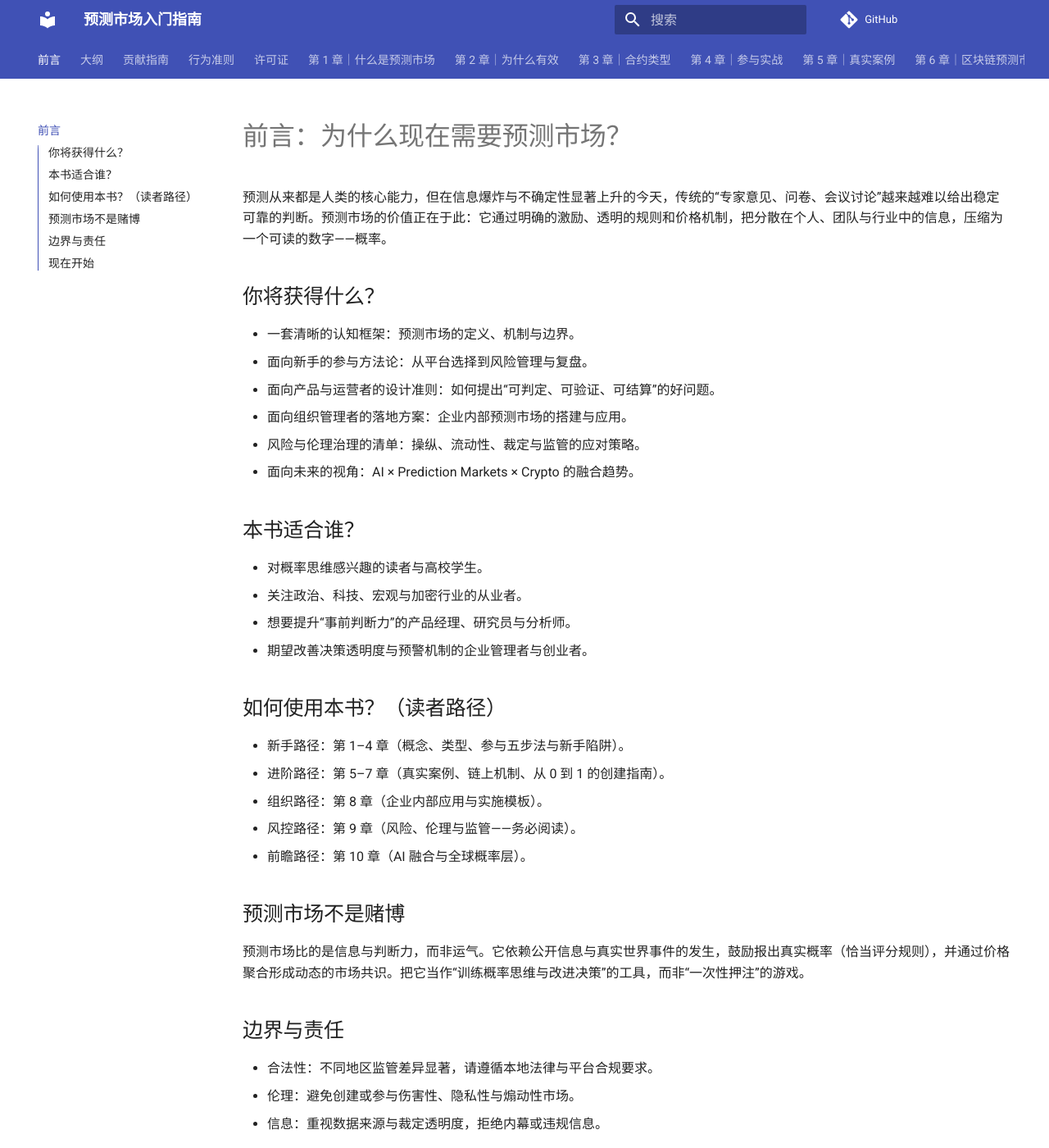
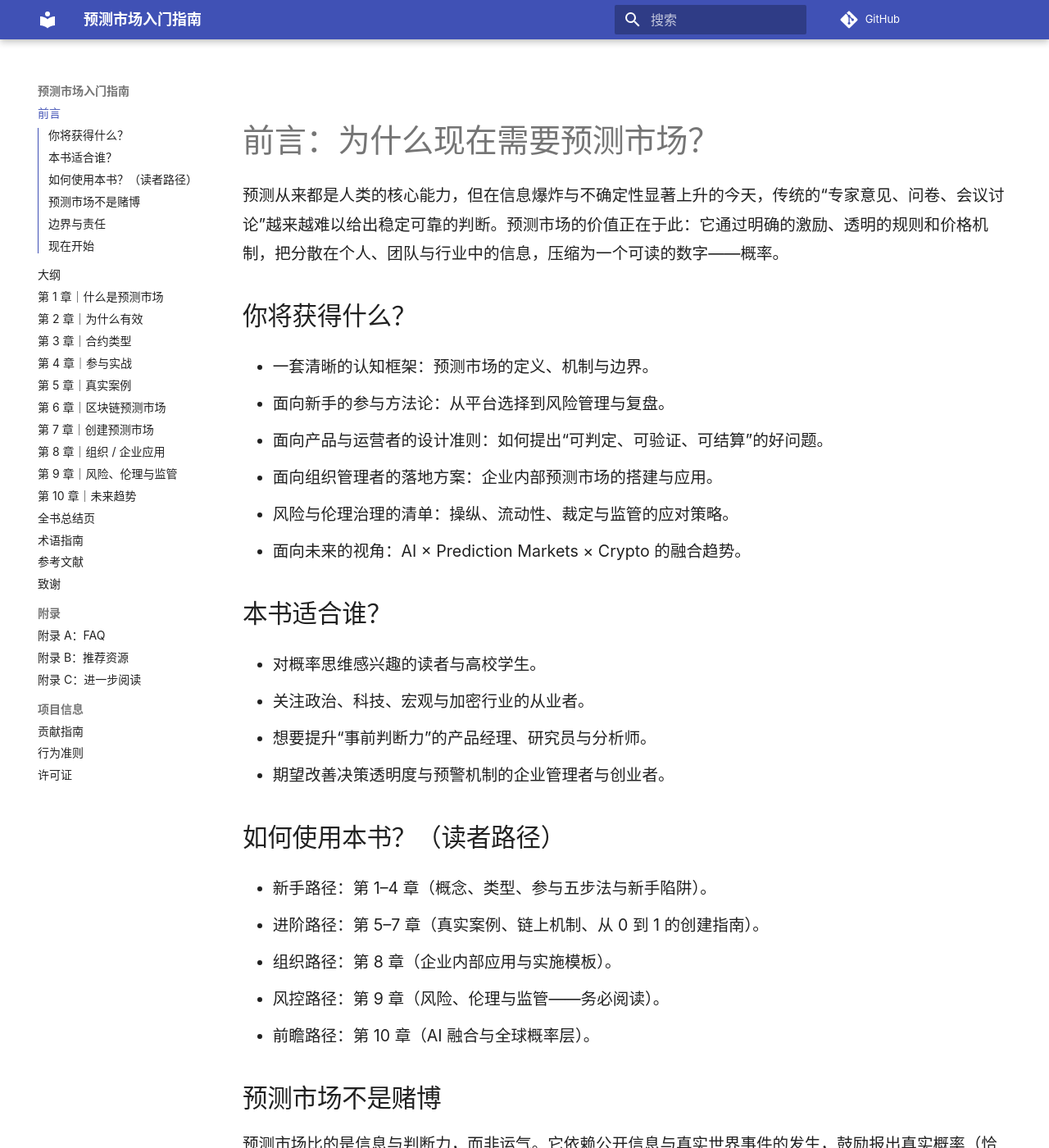
Before and after one commit to hackstoic/waytopm, an MkDocs documentation site: the page built from docs/index.md, in a window 1280 px wide and 1400 px high. Shown: the whole window at 82% size. Built offline with MkDocs 1.6.1 and Material for MkDocs 9.7.7, drawn with Linux system fonts in a browser that asks for light colours; comment, search, counter and statistics services are not loaded.

Commit message:
docs: 重构文档结构和样式，优化导航和阅读体验
- 将前言文档重命名为index.md作为入口文件
- 重新组织导航结构，将项目信息单独分组
- 添加自定义CSS样式优化阅读体验
- 更新mkdocs配置，启用更多主题功能
- 移除旧的前言文档文件

```diff
--- /dev/null
+++ b/docs/stylesheets/overrides.css
@@ -0,0 +1,39 @@
+:root {
+  --md-content-width: 80rem;
+  --md-sidebar-width: 18rem;
+  --md-sidebar-secondary-width: 15rem;
+  --md-text-font: -apple-system, BlinkMacSystemFont, "Segoe UI", Roboto, "Noto Sans CJK SC", "PingFang SC", "Microsoft YaHei", "Hiragino Sans GB", "Helvetica Neue", Arial, sans-serif;
+  --md-code-font: SFMono-Regular, Menlo, Monaco, Consolas, "Liberation Mono", "Courier New", monospace;
+}
+
+.md-typeset {
+  font-size: 0.98rem;
+  line-height: 1.8;
+}
+
+.md-typeset h1,
+.md-typeset h2,
+.md-typeset h3 {
+  line-height: 1.35;
+  margin-top: 1.2em;
+  margin-bottom: 0.6em;
+}
+
+.md-typeset p { margin: 0.8em 0; }
+
+.md-typeset table { display: block; width: 100%; overflow-x: auto; border-collapse: collapse; }
+.md-typeset table th,
+.md-typeset table td { padding: 0.6em 0.8em; }
+
+.md-typeset pre code { font-size: 0.9rem; }
+.md-typeset code { white-space: pre-wrap; }
+
+.md-typeset img { display: block; max-width: 100%; height: auto; margin: 1em auto; }
+
+.md-typeset li { margin: 0.25em 0; }
+
+.md-tabs { box-shadow: 0 1px 0 rgba(0,0,0,0.06); }
+
+@media (min-width: 1480px) {
+  :root { --md-content-width: 90rem; }
+}
--- a/mkdocs.yml
+++ b/mkdocs.yml
@@ -13,15 +13,27 @@ theme:
       accent: blue
   features:
     - navigation.instant
-    - navigation.top
-    - navigation.tabs
+    - navigation.expand
+    - navigation.sections
+    - navigation.tracking
     - toc.integrate
     - search.highlight
     - search.suggest
     - content.code.copy
+    - navigation.footer
 
 plugins:
   - search
+
+extra_css:
+  - stylesheets/overrides.css
+
+extra:
+  social:
+    - icon: fontawesome/brands/github
+      link: https://github.com/hackstoic/waytopm
+      name: GitHub
+  copyright: "Copyright © 2025 作者｜内容许可：CC BY-SA 4.0"
 
 markdown_extensions:
   - admonition
@@ -38,11 +50,8 @@ markdown_extensions:
 docs_dir: docs
 
 nav:
-  - 前言: 前言.md
+  - 前言: index.md
   - 大纲: 大纲.md
-  - 贡献指南: CONTRIBUTING.md
-  - 行为准则: CODE_OF_CONDUCT.md
-  - 许可证: LICENSE
   - 第 1 章｜什么是预测市场: chapter_01.md
   - 第 2 章｜为什么有效: chapter_02.md
   - 第 3 章｜合约类型: chapter_03.md
@@ -61,3 +70,7 @@ nav:
       - 附录 A：FAQ: 附录A.md
       - 附录 B：推荐资源: 附录B.md
       - 附录 C：进一步阅读: 附录C.md
+  - 项目信息:
+      - 贡献指南: CONTRIBUTING.md
+      - 行为准则: CODE_OF_CONDUCT.md
+      - 许可证: LICENSE
```
Also changed, not shown: docs/index.md (renamed from docs/前言.md).
